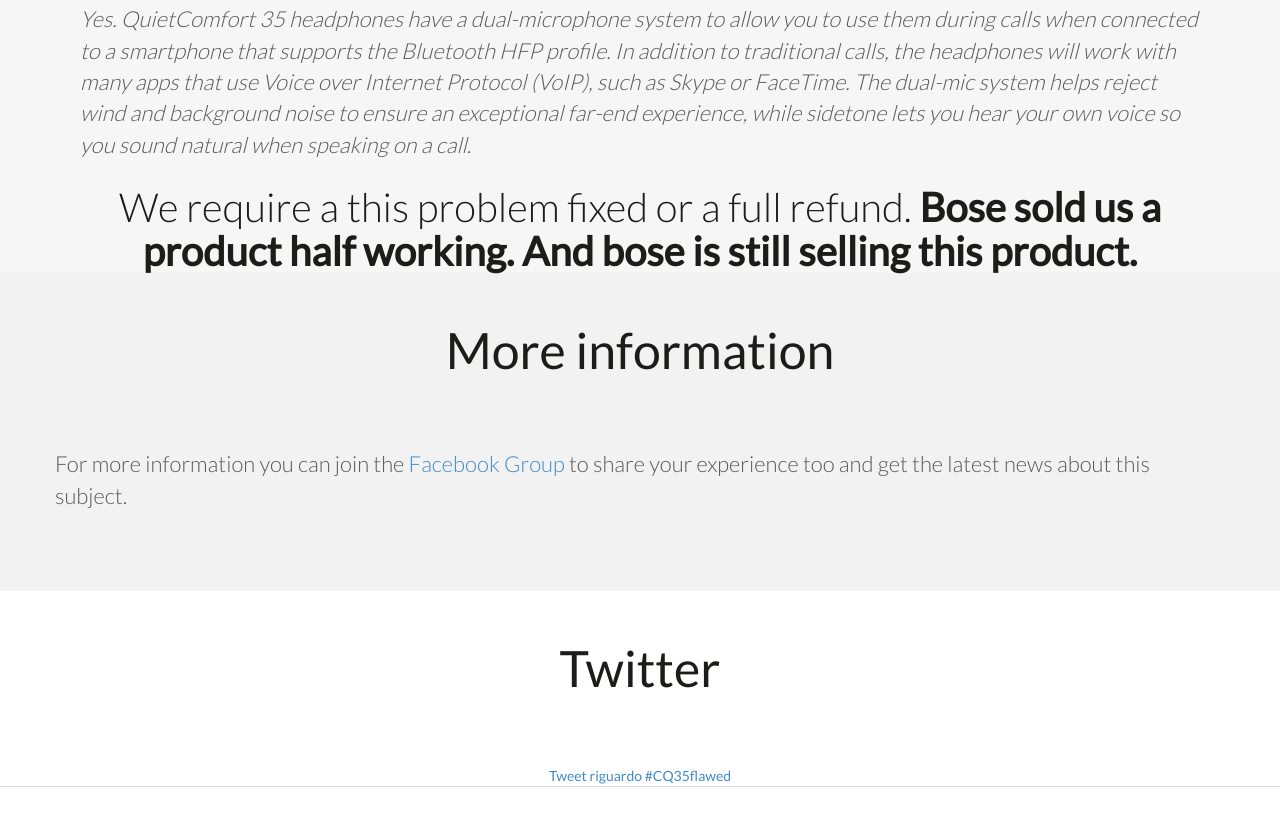
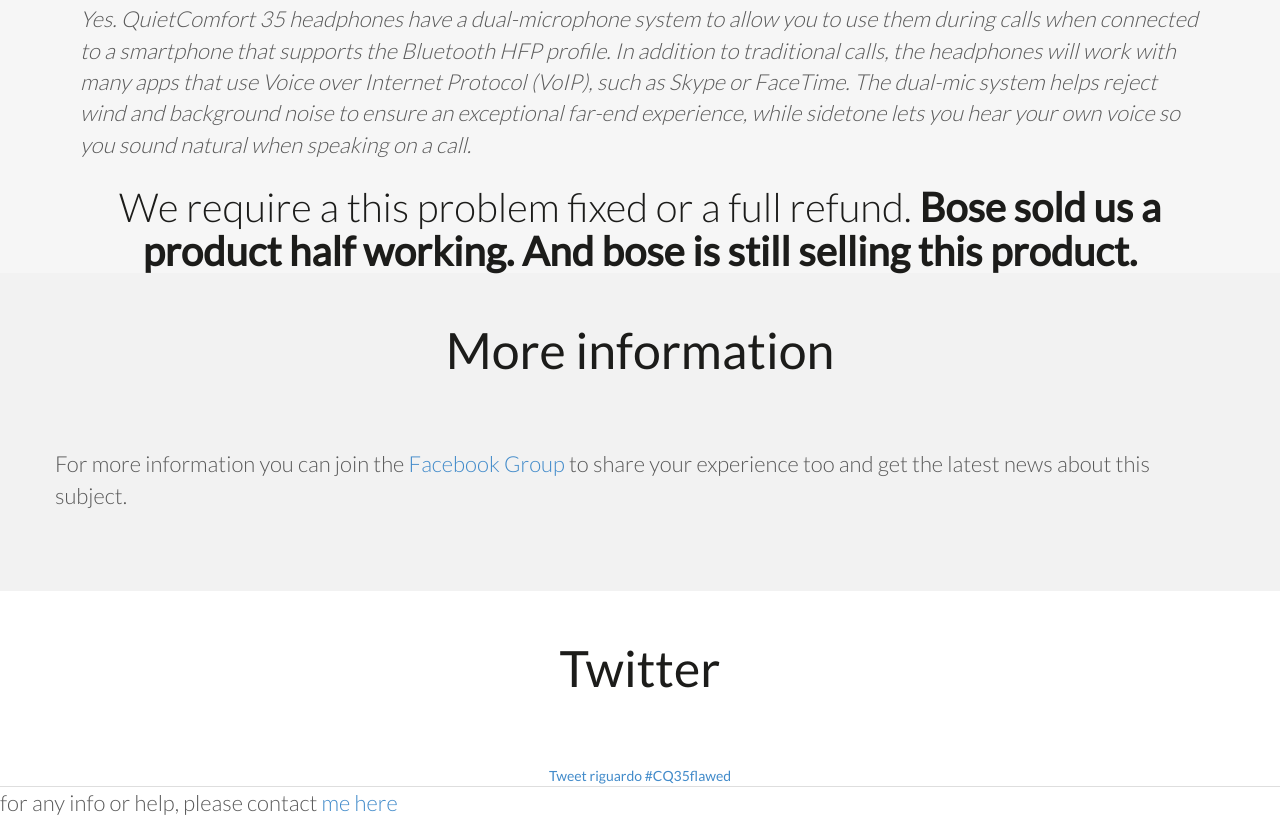
Before and after one commit to ale-fra/qc35, a plain HTML site: page index.html in a window 1280 px wide. Shown: the part 1131-1949 px from the top of the page. Before the commit the page ends 1918 px from the top, so only its background shows below. Drawn offline with nearby package versions, Linux system fonts and the light colour scheme.

Commit message:
add mail contact

```diff
--- a/index.html
+++ b/index.html
@@ -203,5 +203,7 @@
     </div>
     <div style="position: absolute; width: 9999px; visibility: hidden; display: none; max-width: none;"></div>
 </div>
+
+<p>for any info or help, please contact <a href="mailto:alessandrofrancia.adv@gmail.com">me here</a></p>
 </body>
 <span class="gr__tooltip"><span class="gr__tooltip-content"></span><i class="gr__tooltip-logo"></i><span class="gr__triangle"></span></span></html>
```
